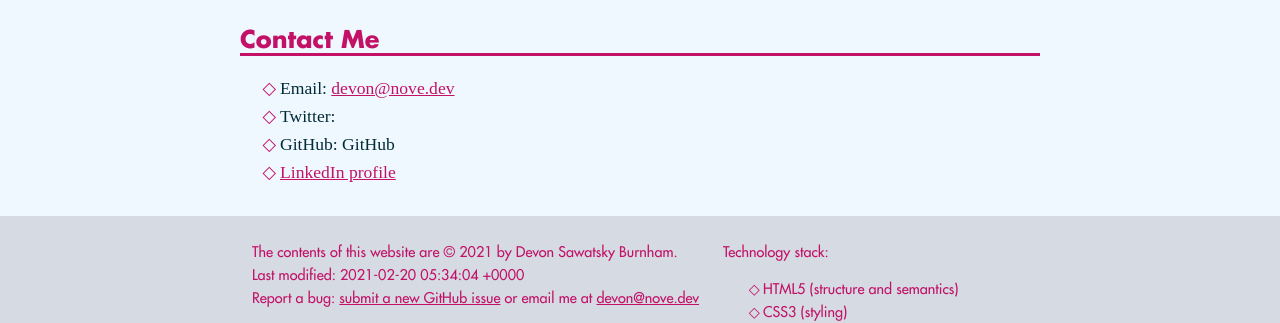
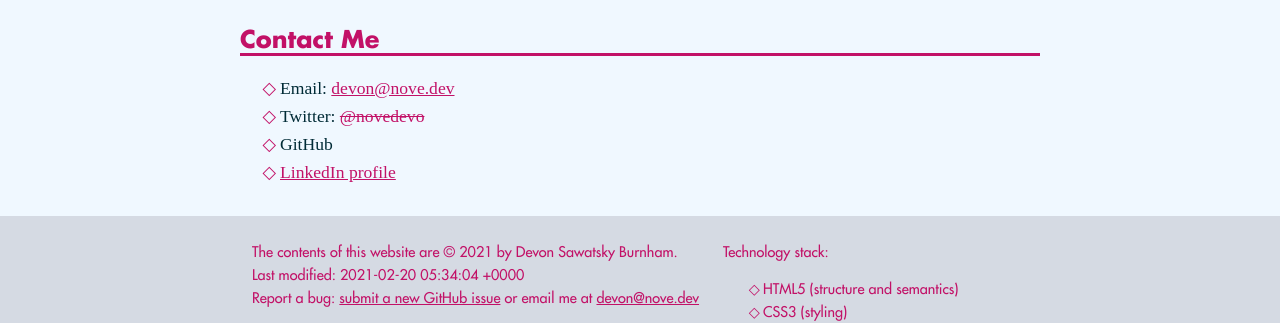
Before and after one commit to novedevo/nove.dev, a Jekyll site: the page built from index.html, in a window 1280 px wide. Shown: the part 997-1320 px from the top of the page. Built offline with Jekyll 4.4.1, drawn with Linux system fonts in a browser that asks for light colours.

Commit message:
update contacts

```diff
--- a/_config.yml
+++ b/_config.yml
@@ -22,6 +22,7 @@ title: Devon Sawatsky Burnham
 email: devon@nove.dev
 email-link: <a href="mailto:devon@nove.dev" target="_blank">devon@nove.dev</a>
 github: <a href="https://github.com/novedevo/novedevo.github.io" target="_blank">GitHub page</a>
+twitter-link: <a class="broken-link" future-href="https://twitter.com/novedevo/" target="_blank">@novedevo</a>
 description: Devon's personal website, featuring a selection of their coding projects and development experiments.
 baseurl: "" # the subpath of your site, e.g. /blog
 url: "https://nove.dev" # the base hostname & protocol for your site, e.g. http://example.com
--- a/index.html
+++ b/index.html
@@ -54,8 +54,8 @@ permalink: /
     <hr>
     <ul class="contact">
         <li>Email: {{site.email-link}}</li>
-        <li>Twitter: {{site.twitter-link}}</li>
-        <li>GitHub: {{site.github}} </li>
+        <li>Twitter: {{site.twitter-link}} </li>
+        <li>{{site.github}}</li>
         <li><a href="https://www.linkedin.com/in/devon-burnham-7602751a5/" target="_blank">LinkedIn profile</a></li>
     </ul>
 </main>
```
